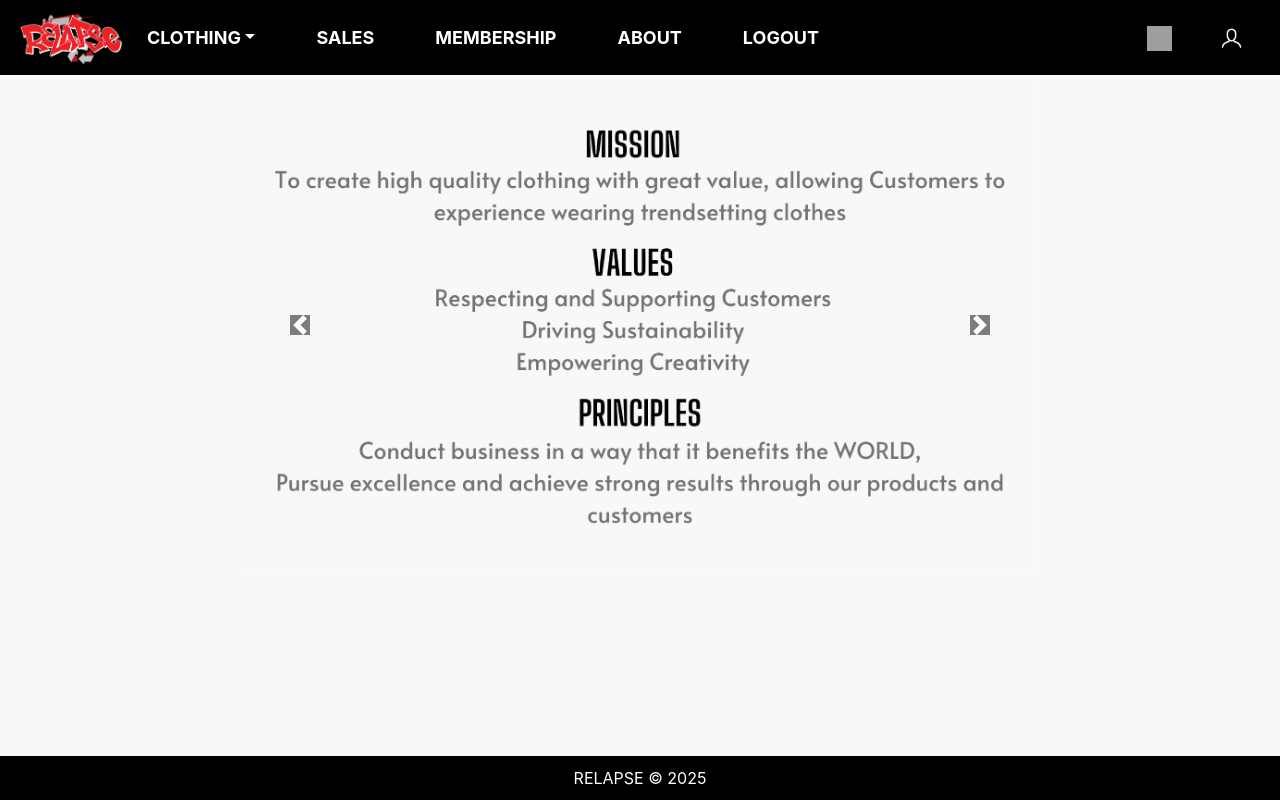
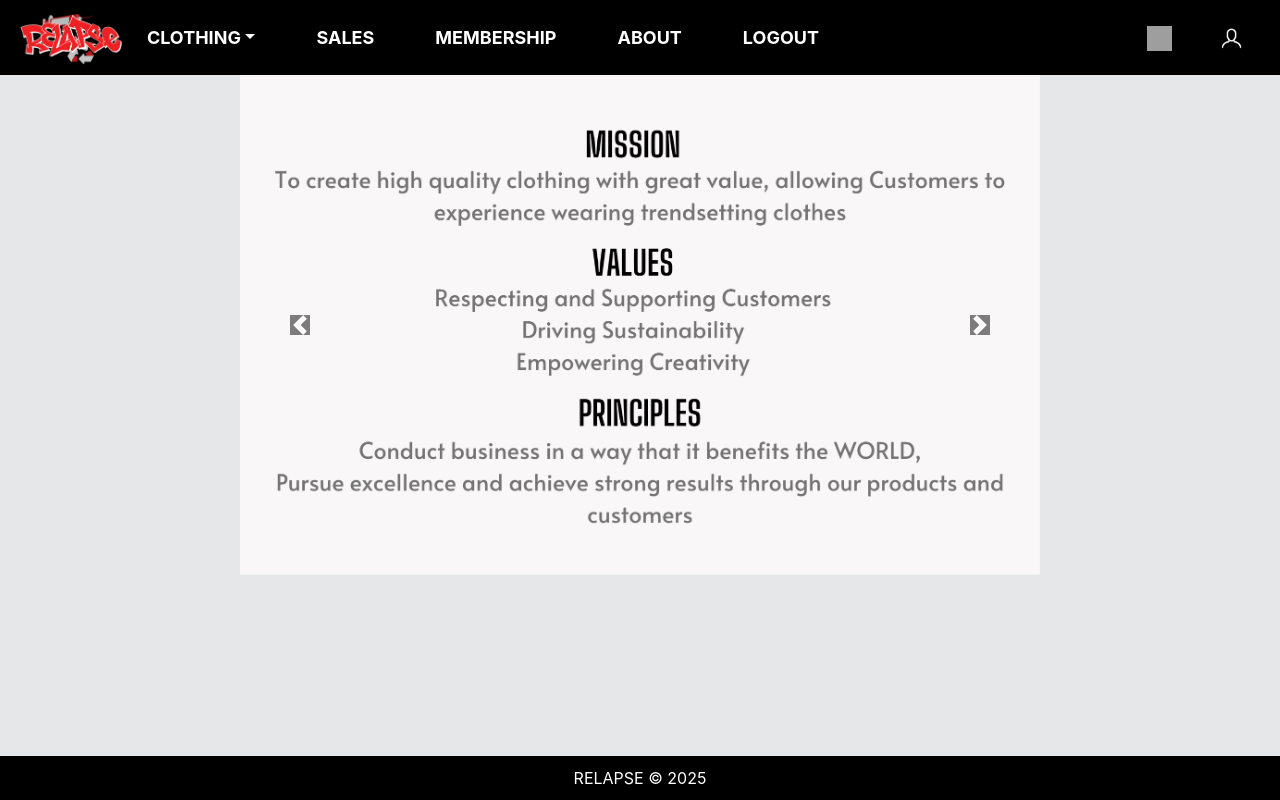
Before and after one commit to atoiii/RELAPSE---Project, a Flask app: page /about in a window 1280 px wide. Run offline with Flask 3, Linux system fonts and the light colour scheme; some libraries are stand-ins or nearby versions; grey boxes are pictures that could not be loaded.

Commit message:
grey background for about

```diff
--- a/templates/about.html
+++ b/templates/about.html
@@ -2,6 +2,11 @@
 {% block content %}
 
 <style>
+
+    body {
+        background-color: #e5e7e9;
+    }
+
     .carousel-container {
         max-width: 800px;
         max-height: 500px;
```
